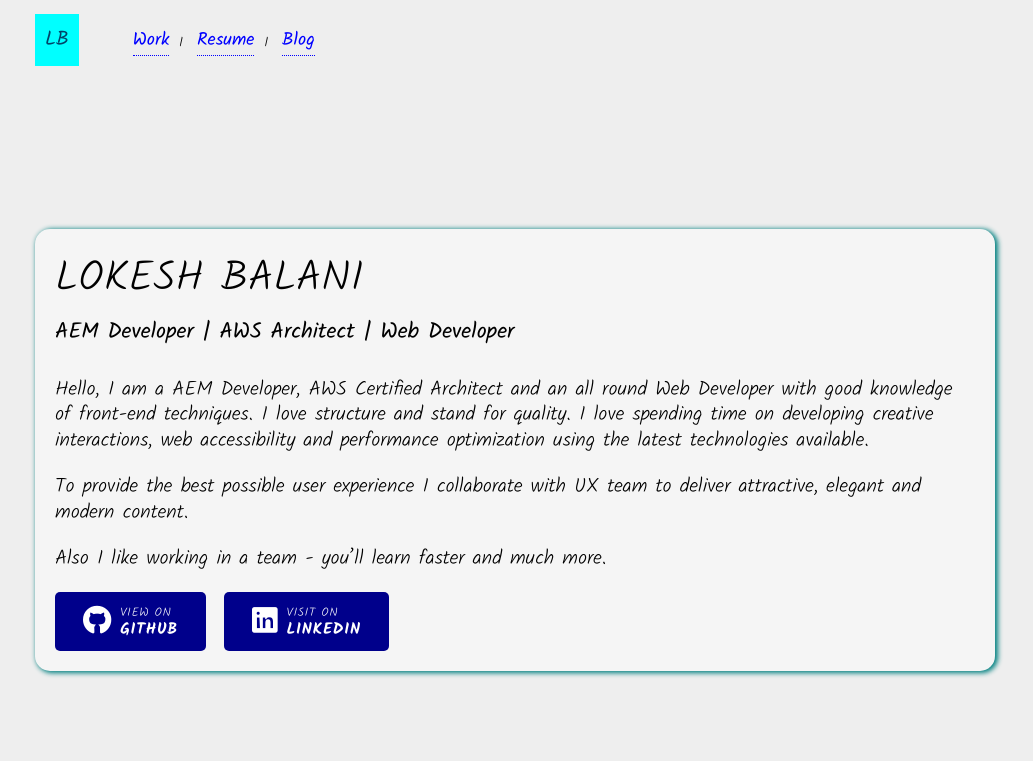
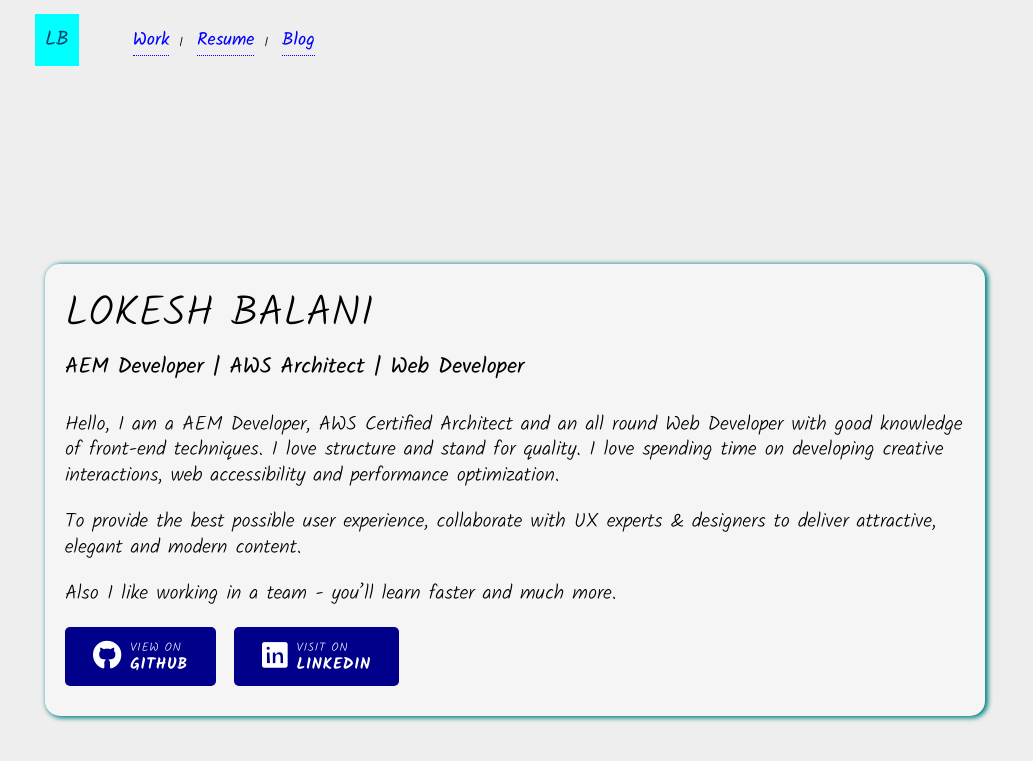
Before and after one commit to lokeshbalani/lokeshbalani.github.io, a Jekyll site: the page built from index.html, in a window 1280 px wide. Shown: the top 761 px of the page, without its empty margins (125-1158 px from the left). Built offline with Jekyll 4.4.1, drawn with Linux system fonts in a browser that asks for light colours; nearby versions of some CDN libraries.

Commit message:
Improved homepage device ui and intro content

```diff
--- a/assets/css/fw.css
+++ b/assets/css/fw.css
@@ -75,16 +75,20 @@ html{
     position: relative;
 }
 
-.fw .hdr{
-    max-width: 960px;
-    margin: 0 auto;
-}
-
 .fw .pri-nav{
     position: fixed;
     height: 80px;
     display: grid;
     align-items: center;
+    background-color: #eeeeee;
+    width: 100%;
+}
+
+.fw .pri-nav ul{
+    max-width: 96rem;
+    margin: 0 auto;
+    width: 100%;
+    padding: 0 10px;
 }
 
 .fw .pri-nav .logo{
@@ -124,7 +128,7 @@ html{
     content: "";
 }
 
-.fw:not(.hp) .spacer {
+.fw .spacer {
     padding-top: 80px;
 }
 
@@ -133,6 +137,10 @@ html{
     margin: 0 auto;
 }
 
+.fw .content{
+    padding: 10px;
+}
+
 .fw .blurb{
     background: whitesmoke;
     border-radius: 15px;
--- a/assets/css/homepage.css
+++ b/assets/css/homepage.css
@@ -1,7 +1,7 @@
 .hp .container{
     display: grid;
     place-items: center;
-    height: 100vh;
+    height: calc(100vh - 80px);
 }
 
 .hp .no-bullets {
@@ -15,6 +15,7 @@
 .hp .sshare li {
     display: inline-block;
     margin-right: 14px;
+    margin-bottom: 10px;
 }
 
 .hp .sshare i {
--- a/index.html
+++ b/index.html
@@ -8,8 +8,8 @@ pageclass: hp
 	<div class="about">
 		<h1>LOKESH BALANI</h1>
 		<h2 class="tag">AEM Developer | AWS Architect | Web Developer</h2>
-		<p>Hello, I am a AEM Developer, AWS Certified Architect and an all round Web Developer with good knowledge of front-end techniques. I love structure and stand for quality. I love spending time on developing creative interactions, web accessibility and performance optimization using the latest technologies available.</p>
-		<p>To provide the best possible user experience I collaborate with UX team to deliver attractive, elegant and modern content.</p>
+		<p>Hello, I am a AEM Developer, AWS Certified Architect and an all round Web Developer with good knowledge of front-end techniques. I love structure and stand for quality. I love spending time on developing creative interactions, web accessibility and performance optimization.</p>
+		<p>To provide the best possible user experience, collaborate with UX experts & designers to deliver attractive, elegant and modern content.</p>
 		<p>Also I like working in a team - you’ll learn faster and much more.</p>
 	</div>
 
```
